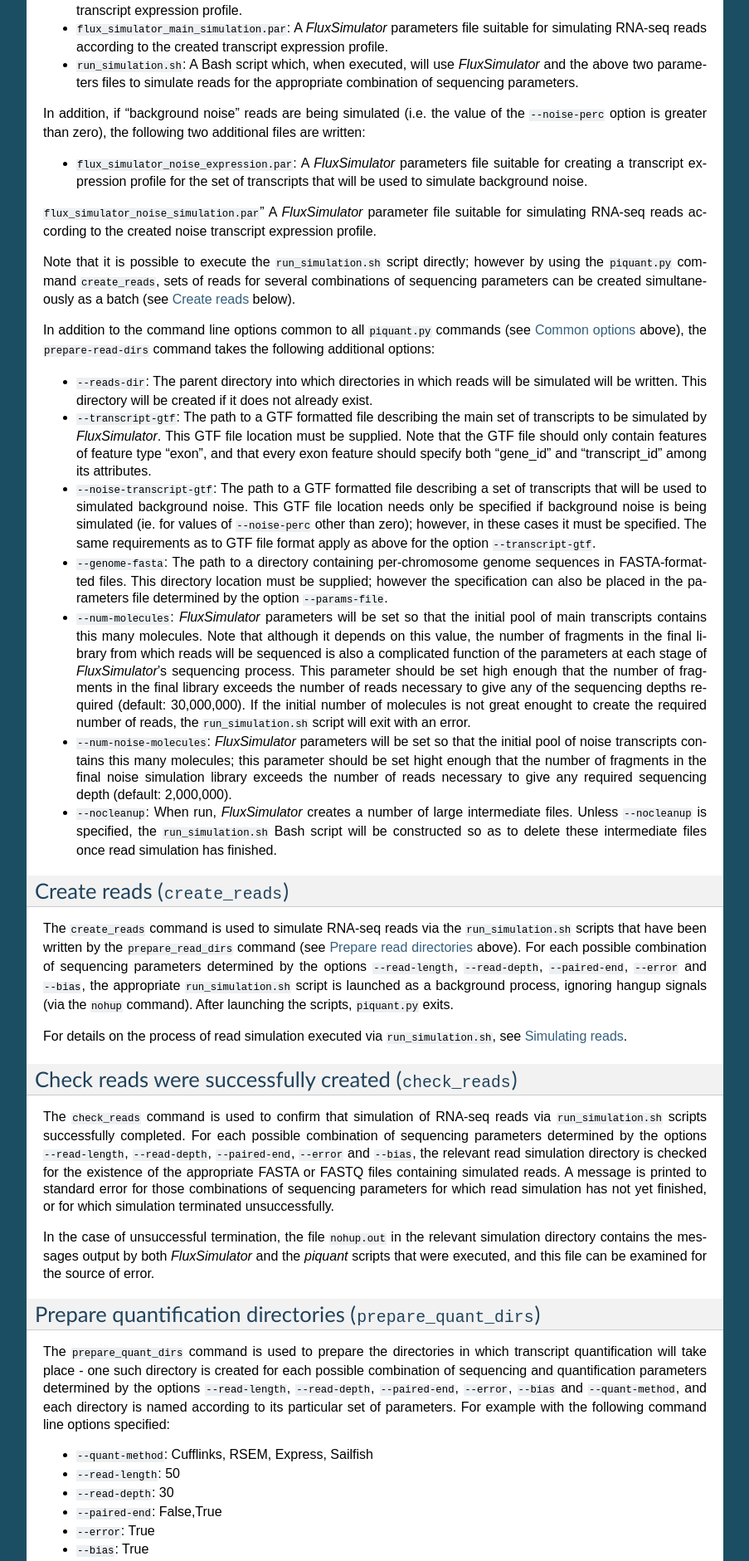
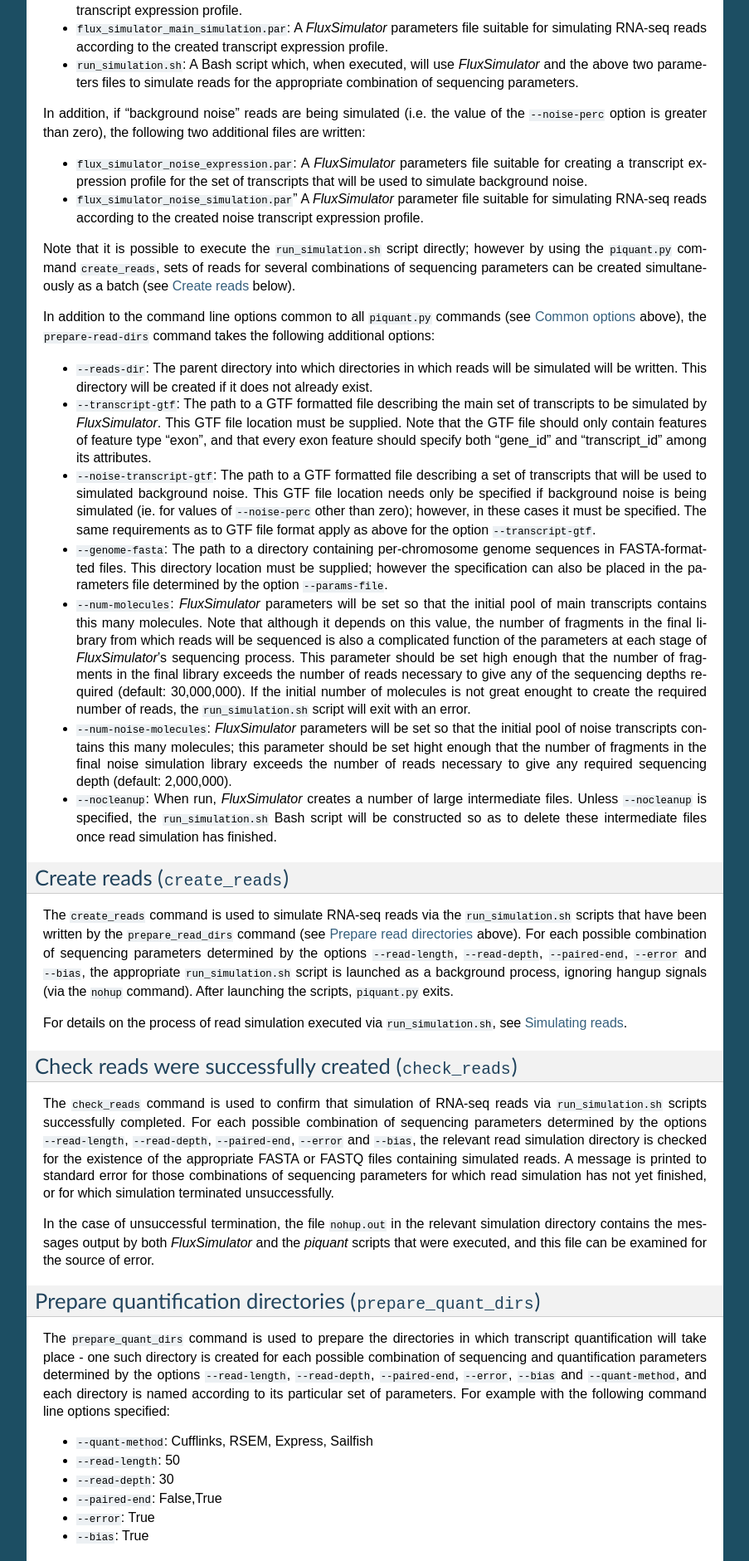
Before and after one commit to lweasel/piquant, a Sphinx documentation site: the page built from docs/commands.rst, in a window 1280 px wide. Shown: the part 2268-4149 px from the top of the page at 83% size, without its empty margins (198-1101 px from the left). Built offline with Sphinx 7.4.7, drawn with Linux system fonts in a browser that asks for light colours; formulas are drawn with MathJax 3.

Commit message:
Docs typo.

```diff
--- a/docs/commands.rst
+++ b/docs/commands.rst
@@ -91,7 +91,7 @@
 In addition, if "background noise" reads are being simulated (i.e. the value of the ``--noise-perc`` option is greater than zero), the following two additional files are written:
 
 * ``flux_simulator_noise_expression.par``: A *FluxSimulator* parameters file suitable for creating a transcript expression profile for the set of transcripts that will be used to simulate background noise.
-``flux_simulator_noise_simulation.par``" A *FluxSimulator* parameter file suitable for simulating RNA-seq reads according to the created noise transcript expression profile.
+* ``flux_simulator_noise_simulation.par``" A *FluxSimulator* parameter file suitable for simulating RNA-seq reads according to the created noise transcript expression profile.
 
 Note that it is possible to execute the ``run_simulation.sh`` script directly; however by using the ``piquant.py`` command ``create_reads``, sets of reads for several combinations of sequencing parameters can be created simultaneously as a batch (see :ref:`Create reads <simulate-reads>` below).
 
```
